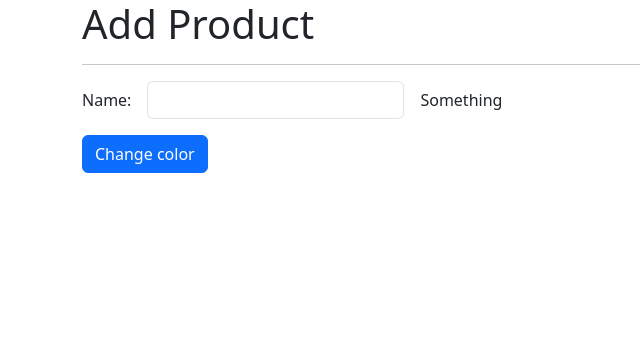
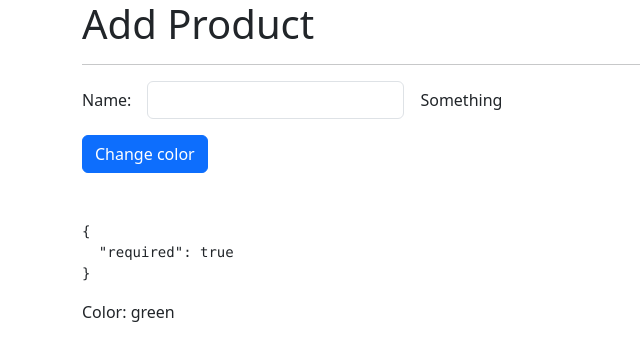
Before and after one commit to moive/angular-directiveSignals-h, an Angular app: page /products/product in a window 1280 px wide. Shown: the top 360 px of the page, without its empty margins (0-640 px from the left). Built offline with nearby package versions, Linux system fonts and the light colour scheme.

Commit message:
traditional reactive form

```diff
--- a/src/app/products/product-page/product-page.component.html
+++ b/src/app/products/product-page/product-page.component.html
@@ -1,13 +1,17 @@
 <h1>Add Product</h1>
 <hr>
 
-<form>
+<form [formGroup]="myForm">
   <div class="row g-3 align-items-center mb-3">
     <div class="col-auto">
       <label>Name: </label>
     </div>
     <div class="col-auto">
-      <input type="text" class="form-control">
+      <input
+        type="text"
+        class="form-control"
+        formControlName="name"
+      >
     </div>
     <div class="col-auto">
       <span>Something</span>
@@ -15,7 +19,13 @@
   </div>
   <div class="row">
     <div class="col">
-      <button class="btn btn-primary">Change color</button>
+      <button
+        class="btn btn-primary"
+        (click)="changeColor()"
+      >Change color</button>
     </div>
   </div>
 </form>
+
+<pre class="mt-5">{{ myForm.get('name')?.errors  | json }}</pre>
+<p>Color: {{color}}</p>
--- a/src/app/products/product-page/product-page.component.ts
+++ b/src/app/products/product-page/product-page.component.ts
@@ -1,9 +1,25 @@
-import { Component } from '@angular/core';
+import { Component, inject } from '@angular/core';
+import { FormBuilder, FormGroup, Validators } from '@angular/forms';
 
 @Component({
   templateUrl: './product-page.component.html',
-  styleUrls: ['./product-page.component.scss']
+  styleUrls: ['./product-page.component.scss'],
 })
 export class ProductPageComponent {
+  private fb = inject(FormBuilder); // constructor(private fb: FormBuilder){}
 
+  public color: string = 'green';
+
+  public myForm: FormGroup = this.fb.group({
+    name: [
+      '',
+      [Validators.required, Validators.minLength(6), Validators.email],
+    ],
+  });
+
+  changeColor() {
+    this.color = '#xxxxxx'.replace(/x/g, (y) =>
+      ((Math.random() * 16) | 0).toString(16)
+    );
+  }
 }
```
Also changed, not shown: src/app/products/products.module.ts (+4 -8 lines).
